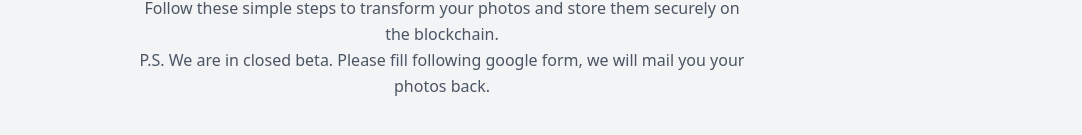
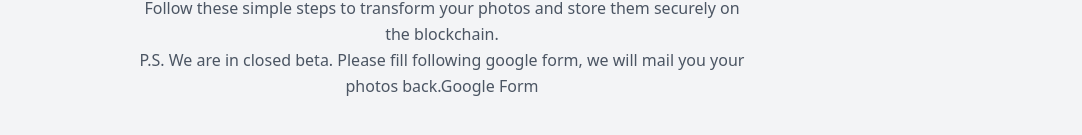
Before and after one commit to avirajkhare00/ai-photo, a Next.js app: page / in a window 1280 px wide. Shown: the part 585-720 px from the top of the page, without its empty margins (198-1280 px from the left). Built offline with nearby package versions, Linux system fonts and the light colour scheme.

Commit message:
[Aviraj] Added google form in page

```diff
--- a/src/app/page.tsx
+++ b/src/app/page.tsx
@@ -35,6 +35,7 @@ export default function Home() {
 						</p>
 						<p className="text-base leading-relaxed xl:w-2/4 lg:w-3/4 mx-auto">
 							P.S. We are in closed beta. Please fill following google form, we will mail you your photos back.
+							<a href="https://forms.gle/2NYpQz28kkjmU93W9" target="_blank">Google Form</a>
 						</p>
 					</div>
 				</div>
```
